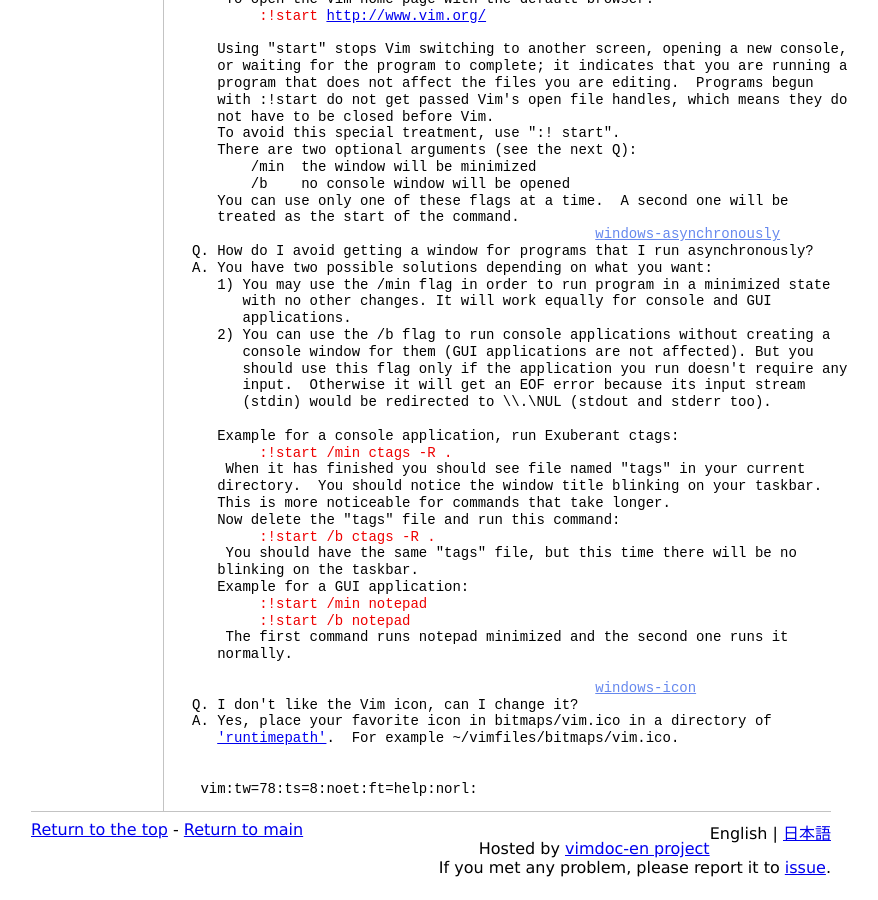
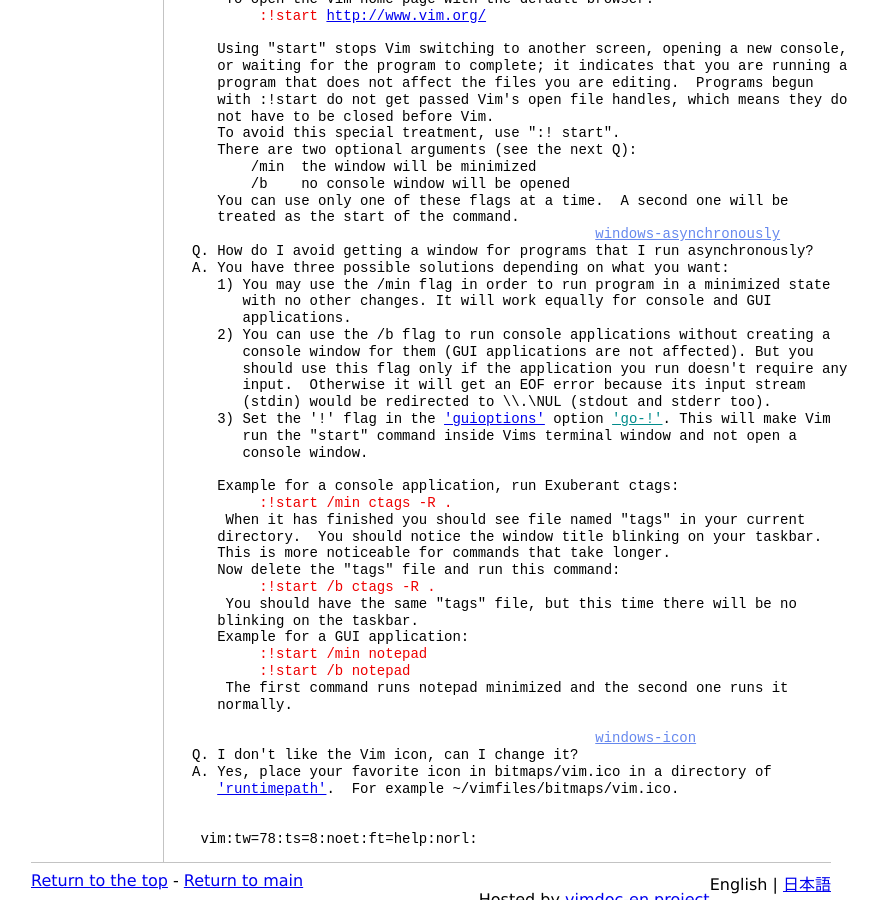
Before and after one commit to vim-jp/vimdoc-en, a Jekyll site: the page built from os_win32.html, in a window 1280 px wide and 900 px high, scrolled down 5083 px. Shown: the whole window, without its empty margins (209-1087 px from the left). Built offline with Jekyll 4.4.1, drawn with Linux system fonts in a browser that asks for light colours; nearby versions of some CDN libraries; comment, search, counter and statistics services are not loaded; some of the changed text lies outside the part shown.

Commit message:
Generated by GitHub workflow 7100792730
https://github.com/vim-jp/vimdoc-en/actions/runs/7100792730

```diff
--- a/os_win32.html
+++ b/os_win32.html
@@ -3,7 +3,7 @@ layout: vimdoc
 helpname: 'os_win32'
 ---
 <div id='vimCodeElement'>
-<a class="Constant" href="os_win32.html" name="os_win32.txt">os_win32.txt</a>&nbsp;&nbsp;For&nbsp;<span class="Identifier">Vim version 9.0.</span>&nbsp;&nbsp;Last change: 2022 Sep 18<br>
+<a class="Constant" href="os_win32.html" name="os_win32.txt">os_win32.txt</a>&nbsp;&nbsp;For&nbsp;<span class="Identifier">Vim version 9.0.</span>&nbsp;&nbsp;Last change: 2023 Dec 04<br>
 <br>
 <br>
 &nbsp;&nbsp;&nbsp;&nbsp;&nbsp;&nbsp;&nbsp;&nbsp;&nbsp;&nbsp;&nbsp;&nbsp;&nbsp;&nbsp;&nbsp;&nbsp;&nbsp;&nbsp;<span class="Identifier">VIM REFERENCE MANUAL&nbsp;&nbsp;&nbsp;&nbsp;by George Reilly</span><br>
@@ -309,7 +309,7 @@ A. When using :! to run an external command, you can run it with &quot;start&quo
 &nbsp;&nbsp; treated as the start of the command.<br>
 &nbsp;&nbsp;&nbsp;&nbsp;&nbsp;&nbsp;&nbsp;&nbsp;&nbsp;&nbsp;&nbsp;&nbsp;&nbsp;&nbsp;&nbsp;&nbsp;&nbsp;&nbsp;&nbsp;&nbsp;&nbsp;&nbsp;&nbsp;&nbsp;&nbsp;&nbsp;&nbsp;&nbsp;&nbsp;&nbsp;&nbsp;&nbsp;&nbsp;&nbsp;&nbsp;&nbsp;&nbsp;&nbsp;&nbsp;&nbsp;&nbsp;&nbsp;&nbsp;&nbsp;&nbsp;&nbsp;&nbsp;&nbsp;<a class="Constant" href="os_win32.html#windows-asynchronously" name="windows-asynchronously">windows-asynchronously</a><br>
 Q. How do I avoid getting a window for programs that I run asynchronously?<br>
-A. You have two possible solutions depending on what you want:<br>
+A. You have three possible solutions depending on what you want:<br>
 &nbsp;&nbsp; 1) You may use the /min flag in order to run program in a minimized state<br>
 &nbsp;&nbsp;&nbsp;&nbsp;&nbsp;&nbsp;with no other changes. It will work equally for console and GUI<br>
 &nbsp;&nbsp;&nbsp;&nbsp;&nbsp;&nbsp;applications.<br>
@@ -318,6 +318,9 @@ A. You have two possible solutions depending on what you want:<br>
 &nbsp;&nbsp;&nbsp;&nbsp;&nbsp;&nbsp;should use this flag only if the application you run doesn't require any<br>
 &nbsp;&nbsp;&nbsp;&nbsp;&nbsp;&nbsp;input.&nbsp;&nbsp;Otherwise it will get an EOF error because its input stream<br>
 &nbsp;&nbsp;&nbsp;&nbsp;&nbsp;&nbsp;(stdin) would be redirected to \\.\NUL (stdout and stderr too).<br>
+&nbsp;&nbsp; 3) Set the '!' flag in the&nbsp;<a class="Type" href="options.html#'guioptions'">'guioptions'</a>&nbsp;option&nbsp;<a class="Identifier" href="options.html#'go-!'">'go-!'</a>. This will make Vim<br>
+&nbsp;&nbsp;&nbsp;&nbsp;&nbsp;&nbsp;run the &quot;start&quot; command inside Vims terminal window and not open a<br>
+&nbsp;&nbsp;&nbsp;&nbsp;&nbsp;&nbsp;console window.<br>
 <br>
 &nbsp;&nbsp; Example for a console application, run Exuberant ctags:<br>
 <div class="helpExample">&nbsp;&nbsp;&nbsp;&nbsp;&nbsp;&nbsp;&nbsp;&nbsp;:!start /min ctags -R .</div>
```
